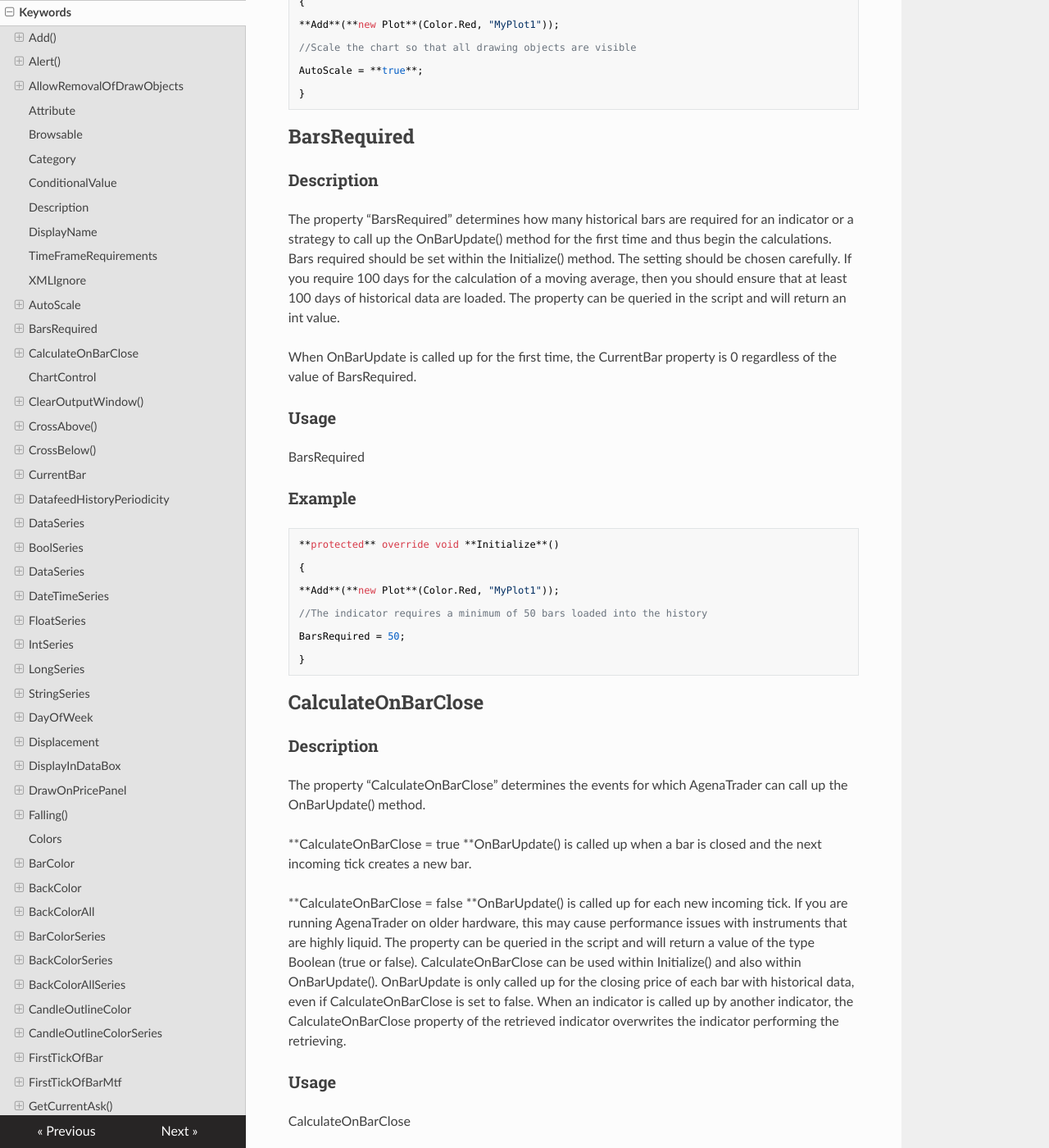
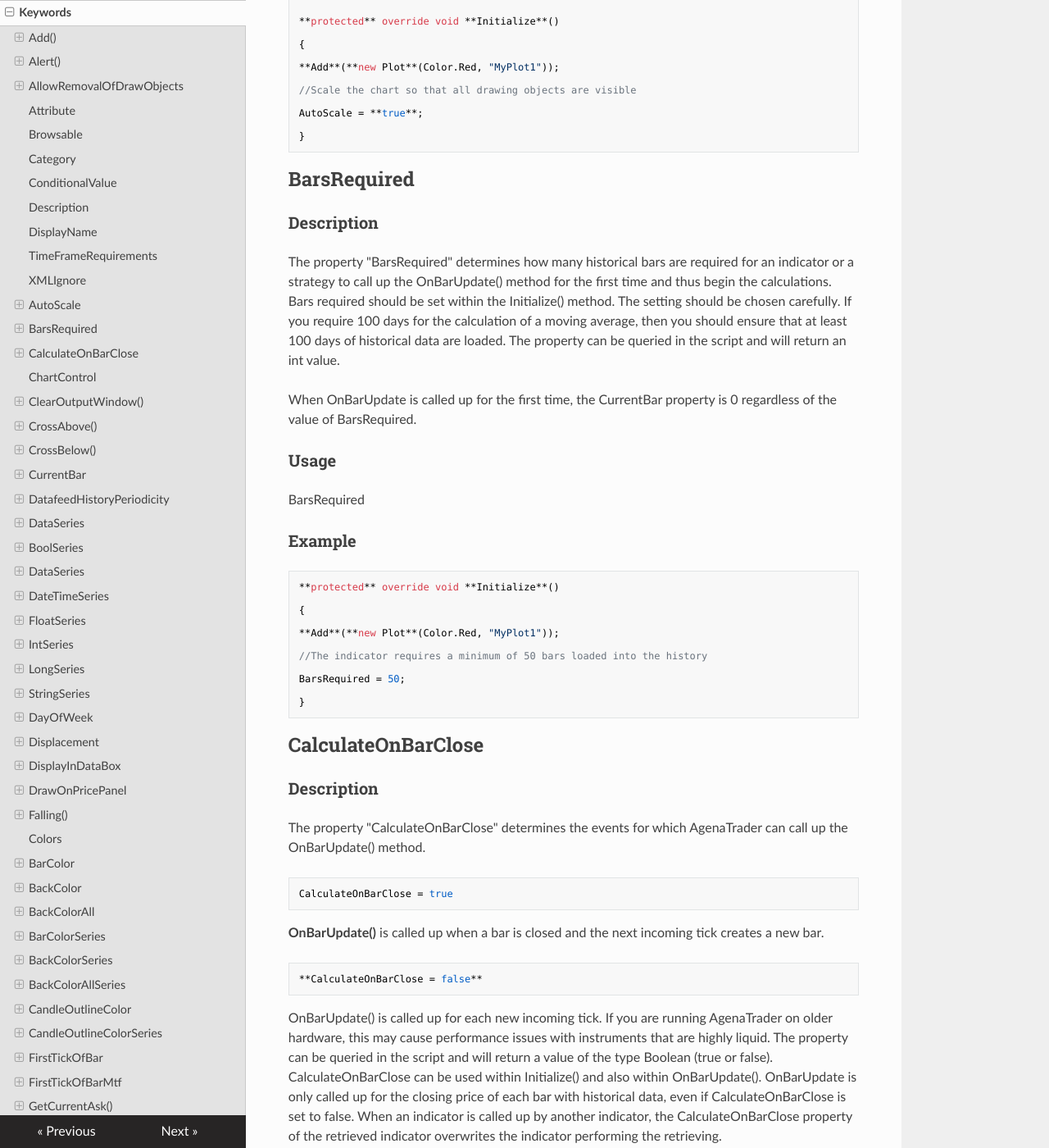
Before and after one commit to AgenaTrader/AgenaScript-documentation, an MkDocs documentation site: the page built from sources/keywords.md, in a window 1280 px wide and 1400 px high, scrolled down 10380 px. Shown: the whole window at 82% size. Built offline with MkDocs 1.6.1, drawn with Linux system fonts in a browser that asks for light colours; nearby versions of some CDN libraries; old or Windows-style settings are respelled for this version of MkDocs; some of the changed text lies outside the part shown.

Commit message:
creating source code blocks

````diff
--- a/sources/keywords.md
+++ b/sources/keywords.md
@@ -138,7 +138,7 @@
 ```cs
 **Alert**(string message, **bool** showMessageBox, string soundLocation);
 
-Due to compatability reasons, an old signature is still used here. When using this method, the color settings and the “re-arm seconds” parameter are ignored.
+Due to compatability reasons, an old signature is still used here. When using this method, the color settings and the "re-arm seconds" parameter are ignored.
 
 **Alert**(string id, AlertPriority priority, string message, string soundLocation, **int** rearmSeconds, Color backColor, Color forColor);
 ```
@@ -155,8 +155,8 @@
 |                |                                                                                                                       |
 |----------------|-----------------------------------------------------------------------------------------------------------------------|
 | message        | Alert text displayed within the messages tab                                                                          |
-| soundLocation  | Name of a sound file in the \*.wav format. If no path is specified, then “My Documents\\AgenaTrader\\Sounds\\ is used |
-| showMessageBox | If set to “true”, a message box will be displayed in addition to the sound                                            |
+| soundLocation  | Name of a sound file in the \*.wav format. If no path is specified, then "My Documents\\AgenaTrader\\Sounds\\ is used |
+| showMessageBox | If set to "true", a message box will be displayed in addition to the sound                                            |
 
 ### Example
 ```cs
@@ -166,9 +166,11 @@
 **if** (**CrossBelow**(**SMA**(20), **SMA**(50), 1))
 
 **Alert**("Check short signal!", **true**, "Alert4.wav");
+```
 
 To use music files in a different path, you need to specify the path:
 
+```cs
 string pathOfSoundfile = Environment.**GetFolderPath**(Environment.SpecialFolder.MyDocuments)+@"\\MyAlertSounds\\";
 
 string nameOfSoundFile = "MyAlertSoundFile.wav";
@@ -181,7 +183,7 @@
 
 ### Description
 
-“AllowRemovalOfDrawObjects” is a property of indicators that can be set under [*Initialize()*].
+"AllowRemovalOfDrawObjects" is a property of indicators that can be set under [*Initialize()*].
 
 **AllowRemovalOfDrawObjects = true**
 
@@ -191,7 +193,7 @@
 
 Drawing objects that have been created by a strategy or indicator CANNOT be manually removed from the chart. They are removed once the indicator or strategy is removed.
 
-This property can be queried and will return “true” or “false”.
+This property can be queried and will return "true" or "false".
 
 ### Usage
 
@@ -291,7 +293,7 @@
 The category attribute defines under which category in the properties dialog the parameter is shown.
 If this attribute is missing, the parameters category is accepted as the standard.
 
-The following example shows how to create the new category “My Parameters” in the properties dialog:
+The following example shows how to create the new category "My Parameters" in the properties dialog:
 ```cs
 
 \[Category("My Parameters")\]
@@ -409,11 +411,14 @@
 
 Timeframe requirements is an attribute in AgenaScripts.
 
-If you want a script to use data from various timeframes, the class requires the attribute „TimeFrameRequirements“. You can specify multiple timeframes here:
-
+If you want a script to use data from various timeframes, the class requires the attribute „TimeFrameRequirements". You can specify multiple timeframes here:
+
+```cs
 \[**TimeFrameRequirements**("1 day")\]
 
 \[**TimeFrameRequirements**("15 minutes", "1 day", "1 week")\]
+```
+
 
 The amount of data provided for the other timeframes will always be the same as the number of actual candles loaded into the chart. If there are 500 candles for a 5-minute chart, then 500 candles of another timeframe will also be loaded. In the first example above, 500 daily candles will be loaded. In the second example, 500 15-minute candles, 500 daily candles and 500 weekly candles will be loaded.
 The amount of data can become rather large very quickly, thus you should take precautions when using this attribute.
@@ -422,7 +427,7 @@
 
 **Important:**
 
-If a class uses a different indicator that requires one or more secondary timeframes, then the “TimeFrameRequirements” attribute must be set for the class retrieving the data. An example for this can be seen here: [*GetDayBar*].
+If a class uses a different indicator that requires one or more secondary timeframes, then the "TimeFrameRequirements" attribute must be set for the class retrieving the data. An example for this can be seen here: [*GetDayBar*].
 
 ## XMLIgnore
 
@@ -498,15 +503,21 @@
 
 Auto scale is a property of indicators that can be set within the Initialize() method.
 
+```cs
 **AutoScale = true (default)**
+```
+
 
 The price axis (y-axis) of the chart is set so that all plots and lines of an indicator are visible.
 
+```cs
 **AutoScale = false**
+```
+
 
 Plots and lines of an indicator or strategy are not accounted for in the scaling of the y-axis. Therefore they may lie outside of the visible chart area.
 
-This property can be queried and will return either “true” or “false”.
+This property can be queried and will return either "true" or "false".
 
 ### Usage
 
@@ -533,7 +544,7 @@
 
 ### Description
 
-The property “BarsRequired” determines how many historical bars are required for an indicator or a strategy to call up the OnBarUpdate() method for the first time and thus begin the calculations. Bars required should be set within the Initialize() method.
+The property "BarsRequired" determines how many historical bars are required for an indicator or a strategy to call up the OnBarUpdate() method for the first time and thus begin the calculations. Bars required should be set within the Initialize() method.
 The setting should be chosen carefully. If you require 100 days for the calculation of a moving average, then you should ensure that at least 100 days of historical data are loaded.
 The property can be queried in the script and will return an int value.
 
@@ -564,13 +575,19 @@
 
 ### Description
 
-The property “CalculateOnBarClose” determines the events for which AgenaTrader can call up the OnBarUpdate() method.
-
-**CalculateOnBarClose = true
-**OnBarUpdate() is called up when a bar is closed and the next incoming tick creates a new bar.
-
-**CalculateOnBarClose = false
-**OnBarUpdate() is called up for each new incoming tick.
+The property "CalculateOnBarClose" determines the events for which AgenaTrader can call up the OnBarUpdate() method.
+
+```cs
+CalculateOnBarClose = true
+```
+
+**OnBarUpdate()** is called up when a bar is closed and the next incoming tick creates a new bar.
+
+```cs
+**CalculateOnBarClose = false**
+```
+
+OnBarUpdate() is called up for each new incoming tick.
 If you are running AgenaTrader on older hardware, this may cause performance issues with instruments that are highly liquid.
 The property can be queried in the script and will return a value of the type Boolean (true or false).
 CalculateOnBarClose can be used within Initialize() and also within OnBarUpdate().
@@ -607,23 +624,14 @@
 The important properties are:
 
 -   ChartFontColor, BackColor
-
 -   UpColor, DownColor
-
 -   Font
-
 -   BarMarginLeft, BarMarginRight
-
 -   BarSpace, BarWidth
-
 -   BarsPainted
-
 -   FirstBarPainted, LastBarPainted
-
 -   BarsVisible
-
 -   FirstBarVisible, LastBarVisible
-
 -   GetXByBarIdx, GetYByValue
 
 An example can be seen here: [*PlotSample*].
@@ -704,9 +712,12 @@
 
 ### Usage
 
+```cs
 **CrossAbove**(IDataSeries series1, **double value**, **int** lookBackPeriod)
 
 **CrossAbove**(IDataSeries series1, IDataSeries series2, **int** lookBackPeriod)
+```
+
 
 ### Return Value
 
@@ -846,39 +857,22 @@
 ### Definition
 
 public enum DatafeedHistoryPeriodicity
-
 -   DatafeedHistoryPeriodicity.Tick
-
 -   DatafeedHistoryPeriodicity.Second
-
 -   DatafeedHistoryPeriodicity.Minute
-
 -   DatafeedHistoryPeriodicity.Hour
-
 -   DatafeedHistoryPeriodicity.Day
-
 -   DatafeedHistoryPeriodicity.Week
-
 -   DatafeedHistoryPeriodicity.Month
-
 -   DatafeedHistoryPeriodicity.Volume
-
 -   DatafeedHistoryPeriodicity.Range
-
 -   DatafeedHistoryPeriodicity.Quarter
-
 -   DatafeedHistoryPeriodicity.Year
-
 -   DatafeedHistoryPeriodicity.HeikinAshi
-
 -   DatafeedHistoryPeriodicity.Renko
-
 -   DatafeedHistoryPeriodicity.LineBreak
-
 -   DatafeedHistoryPeriodicity.Kagi
-
 -   DatafeedHistoryPeriodicity.PointAndFigure
-
 -   DatafeedHistoryPeriodicity.Custom
 
 See *TimeFrame*, *TimeFrames*.
@@ -918,7 +912,7 @@
 Each data series contains a **Set()**, **Reset()** and **ContainsValue()** method.
 With Set(value) or Set(int barsAgo, value) you can place values into the data series for the current position, or in this case into the barsAgo position.
 With Reset() or Reset(int barsAgo) you can delete a value from the data series for the current position or for the barsAgo position. This has the result that no valid value exists at this position any more.
-Programming with the help of the reset method can simplify otherwise complex logic. This is especially true for Boolean series, where only “true” or “false” values can be included.
+Programming with the help of the reset method can simplify otherwise complex logic. This is especially true for Boolean series, where only "true" or "false" values can be included.
 The ContainsValue() checks whether a data series has a value for a specific position.
 
 ### Information about Data Types
@@ -961,29 +955,47 @@
 
 Assigning a value to the data series for the current position:
 
+```cs
 myBoolSeries.**Set**(**true**);
+```
+
 
 Writing a value in the past into the data series:
 
+```cs
 myBoolSeries.**Set**(**int** barsAgo, **bool** Value);
+```
+
 
 ### Delete Values
 
 Removing the current value for the data series:
 
+```cs
 myBoolSeries.**Reset**();
+```
+
 
 Removing a value in the past from the data series:
+```cs
 
 myBoolSeries.**Reset**(**int** barsAgo);
+```
+
 
 ### Check Values for their Validity
 
+```cs
 myBoolSeries.**ContainsValue**(**int** barsAgo);
+```
+
 
 ### Read Value
 
+```cs
 **Print** ("For the bar of " + Time\[0\] + " ago the value of the data series is: " + myBoolSeries\[0\]);
+```
+
 
 ### Example
 
@@ -1042,29 +1054,47 @@
 
 Assigning a value to the data series for the current position:
 
+```cs
 myDataSeries.Set(Bars\[0\].Close);
+```
+
 
 Writing a value in the past into the data series:
+```cs
 
 myDataSeries.**Set**(**int** barsAgo, **duble** Value);
+```
+
 
 ### Delete Values
 
 Removing the current value from the data series:
 
+```cs
 myDataSeries.**Reset**();
+```
+
 
 Removing a value in the past from the data series:
+```cs
 
 myDataSeries.**Reset**(**int** barsAgo);
 
+```
+
 ### Check Values for their Validity
 
+```cs
 myDataSeries.**ContainsValue**(**int** barsAgo);
+```
+
 
 ### Read Value
+```cs
 
 **Print** ("For the bar from " + Time\[0\] + " ago the value for the data series is: " + myDataSeries\[0\]);
+```
+
 
 ### Example
 ```cs
@@ -1111,29 +1141,47 @@
 
 Assigning a value to the current position of the data series:
 
+```cs
 myDataSeries.**Set**(DateTime Value);
+```
+
 
 Writing a value from the past into the data series:
 
+```cs
 myDataSeries.**Set**(**int** barsAgo, DateTime Value);
+```
+
 
 ### Delete Values
 
 Removing the current value from the data series:
 
+```cs
 myDataSeries.**Reset**();
+```
+
 
 Remove a past value from the data series:
 
+```cs
 myDataSeries.**Reset**(**int** barsAgo);
+```
+
 
 ### Check Values for their Validity
 
+```cs
 myDataSeries.**ContainsValue**(**int** barsAgo);
+```
+
 
 ### Read Value
 
+```cs
 **Print** ("For the bar from " + Time\[0\] + " ago the value of the data series is: " + myDataSeries\[0\]);
+```
+
 
 ### Example
 
@@ -1180,29 +1228,47 @@
 
 Assigning a value to the current position of the data series
 
+```cs
 myDataSeries.**Set**(**float** Value);
+```
+
 
 Writing a value from the past into the data series:
+```cs
 
 myDataSeries.**Set**(**int** barsAgo, **float** Value);
+```
+
 
 ### Delete Values
 
 Removing the current value from the data series:
+```cs
 
 myDataSeries.**Reset**();
+```
+
 
 Removing a value located in the past from the data series:
+```cs
 
 myDataSeries.**Reset**(**int** barsAgo);
+```
+
 
 ### Check Values for their Validity
+```cs
 
 myDataSeries.**ContainsValue**(**int** barsAgo);
+```
+
 
 ### Read Value
+```cs
 
 **Print** ("For the bar from " + Time\[0\] + " ago the value for the data series is: " + myDataSeries\[0\]);
+```
+
 
 ### Example
 
@@ -1251,30 +1317,48 @@
 ### Assign Values
 
 Assigning a value to the current position of the data series
+```cs
 
 myDataSeries.**Set**(**int** Value);
+```
+
 
 Writing a value from the past into the data series:
+```cs
 
 myDataSeries.**Set**(**int** barsAgo, **int** Value);
+```
+
 
 ### Delete Values
 
 Removing the current value from the data series:
+```cs
 
 myDataSeries.**Reset**();
+```
+
 
 Removing a value located in the past from the data series:
+```cs
 
 myDataSeries.**Reset**(**int** barsAgo);
+```
+
 
 ### Check Values for their Validity
+```cs
 
 myDataSeries.**ContainsValue**(**int** barsAgo);
+```
+
 
 ### Read Value
+```cs
 
 **Print** (For the bar from + Time\[0\] + the value of the data series is:+ myDataSeries\[0\]);
+```
+
 
 ### Example
 
@@ -1320,30 +1404,48 @@
 ### Assign Values
 
 Assigning a value to the current position of the data series:
+```cs
 
 myDataSeries.**Set**(**long** Value);
+```
+
 
 Writing a value from the past into the data deries:
+```cs
 
 myDataSeries.**Set**(**int** barsAgo, **long** Value);
+```
+
 
 ### Delete Values
 
 Removing the current value from the data series:
+```cs
 
 myDataSeries.**Reset**();
+```
+
 
 Removing a value located in the past from the data series:
+```cs
 
 myDataSeries.**Reset**(**int** barsAgo);
+```
+
 
 ### Check Values for their Validity
+```cs
 
 myDataSeries.**ContainsValue**(**int** barsAgo);
+```
+
 
 ### Read Value
+```cs
 
 **Print** (For the bar from + Time\[0\] + the value of the data series is:+ myDataSeries\[0\]);
+```
+
 
 ### Example
 
@@ -1445,7 +1547,7 @@
 
 ### Description
 
-“DayOfWeek” outputs the date-time value (such as a timestamp) for each bar.
+"DayOfWeek" outputs the date-time value (such as a timestamp) for each bar.
 
 Of course, all other methods defined within the C\# language for usage of date-time objects are also available, such as day, month, year, hour, minute, second, day of week etc.
 
@@ -1456,7 +1558,6 @@
 Property DayOfWeek
 
 public enum DayOfWeek
-
 -   DayOfWeek.Monday
 -   DayOfWeek.Tuesday
 -   DayOfWeek.Wednesday
@@ -1484,7 +1585,7 @@
 
 ### Description
 
-By implementing “Displacement”, you can shift a drawn indicator line right or left along the x-axis.
+By implementing "Displacement", you can shift a drawn indicator line right or left along the x-axis.
 This property can be queried within the script and will return an int value.
 
 Blue line: Displacement = 0 (Original)
@@ -1522,15 +1623,21 @@
 
 ### Description
 
-The property “DisplayInDataBox” states whether the value of an indicator is contained in the data box of the chart or not.
+The property "DisplayInDataBox" states whether the value of an indicator is contained in the data box of the chart or not.
 
 The property can be queried in the script and returns a value of the type Boolean (true or false).
+```cs
 
 **DisplayInDataBox = true (default)**
+```
+
 
 The indicator values are displayed in the data box.
+```cs
 
 **DisplayInDataBox = false**
+```
+
 
 The indicator values are not displayed in the data box.
 
@@ -1563,13 +1670,19 @@
 
 ### Description
 
-The property “DrawOnPricePanel” determines the panel in which the drawing objects are drawn.
+The property "DrawOnPricePanel" determines the panel in which the drawing objects are drawn.
+```cs
 
 **DrawOnPricePanel = true (default)**
+```
+
 
 Drawing objects are shown in the price chart
+```cs
 
 **DrawOnPricePanel = false**
+```
+
 
 Drawing objects are drawn in the panel (subchart) assigned to the indicator
 
@@ -1615,7 +1728,7 @@
 
 ### Description
 
-The Falling() method allows you to test whether an “is falling” condition exists, i.e. whether the current value is smaller than the value of the previous bar.
+The Falling() method allows you to test whether an "is falling" condition exists, i.e. whether the current value is smaller than the value of the previous bar.
 
 See [*CrossAbove()*], [*CrossBelow()*], [*Rising()*].
 
@@ -1679,7 +1792,7 @@
 
 ### Parameter
 
-a color object of the type “public struct color”
+a color object of the type "public struct color"
 
 ### Usage
 
@@ -1706,7 +1819,7 @@
 
 ### Parameter
 
-a color object of the type “public struct color”
+a color object of the type "public struct color"
 
 ### Usage
 
@@ -1748,7 +1861,7 @@
 
 ### Parameter
 
-A color object of the type “public struct color”
+A color object of the type "public struct color"
 
 ### Usage
 
@@ -1777,7 +1890,7 @@
 
 ### Parameter
 
-a color object of the type “public struct color”
+a color object of the type "public struct color"
 
 int barsAgo
 
@@ -1789,7 +1902,7 @@
 
 When using the method with an index \[**int** barsAgo\] the color for the referenced bar will be changed or returned.
 
-**Caution: Only the color of a bar whose color has been explicitly changed beforehand will be returned. In all other cases, the “Color.Empty” value will be returned.**
+**Caution: Only the color of a bar whose color has been explicitly changed beforehand will be returned. In all other cases, the "Color.Empty" value will be returned.**
 
 ### Example
 
@@ -1828,13 +1941,13 @@
 
 ### Description
 
-Back color series is a data series containing the background color for each bar. If the background color for the subcharts is to be included, please use “BackColorAllSeries” instead.
+Back color series is a data series containing the background color for each bar. If the background color for the subcharts is to be included, please use "BackColorAllSeries" instead.
 
 See [*Colors*], [*BarColorSeries*][*BarColor*], [*BackColorAllSeries*][] [*CandleOutlineColorSeries*].
 
 ### Parameter
 
-a color object of the type “public struct color”
+a color object of the type "public struct color"
 
 int barsAgo
 
@@ -1878,7 +1991,7 @@
 
 ### Parameter
 
-a color object of the type “public struct color”
+a color object of the type "public struct color"
 
 int barsAgo
 
@@ -1909,7 +2022,7 @@
 
 ### Parameter
 
-a color object of the type “public struct color”
+a color object of the type "public struct color"
 
 ### Usage
 
@@ -1940,7 +2053,7 @@
 
 ### Parameter
 
-a color object of the type “public struct color”
+a color object of the type "public struct color"
 
 int barsAgo
 
@@ -1973,9 +2086,9 @@
 
 ### Description
 
-FirstTickOfBar is a property of the type “bool” that returns “true” if the currently incoming tick is associated with a new bar. This means that this tick is the first tick of a new bar.
+FirstTickOfBar is a property of the type "bool" that returns "true" if the currently incoming tick is associated with a new bar. This means that this tick is the first tick of a new bar.
 This property can only be meaningfully applied when the indicator or strategy is running in the tick-by-tick mode, meaning that CalculateOnBarClose = false and the data feed is able to output real-time values.
-When using end-of-day data in a daily chart, the “FirstTickOfBar” is always true for the last bar.
+When using end-of-day data in a daily chart, the "FirstTickOfBar" is always true for the last bar.
 FirstTickOfBar should not be used outside of the OnBarUpdate() method.
 See [*Bars.TickCount*].
 
@@ -2023,9 +2136,12 @@
 
 ### Example
 
+```cs
 **if** (**FirstTickOfBarMtf**(BarsInProgress))
 
 **Print**("A new bar has begun.");
+```
+
 
 ## GetCurrentAsk()
 
@@ -2128,12 +2244,18 @@
 series Every data series, such as close, high, low, etc.
 
 ### Return Value
+```cs
 
 **int** barsAgo How many bars ago the high occurred
-
-### Usage
+```
+
+
+### Usage
+```cs
 
 **HighestBar**(IDataSeries series, **int** period)
+```
+
 
 ### Example
 
@@ -2197,61 +2319,43 @@
 none
 
 ### Usage
+```cs
 
 **protected** override void **Initialize**()
+```
+
 
 ### Important Keywords
 
 -   [*Add()*]
-
 -   [*AllowRemovalOfDrawObjects*]
-
 -   [*AutoScale*]
-
 -   [*BarsRequired*]
-
 -   [*CalculateOnBarClose*]
-
 -   [*ClearOutputWindow()*]
-
 -   [*Displacement*]
-
 -   [*DisplayInDataBox*]
-
 -   [*DrawOnPricePanel*]
-
 -   [*InputPriceType*]
-
 -   [*Overlay*]
-
 -   [*PaintPriceMarkers*]
-
 -   [*SessionBreakLines*]
-
 -   [*VerticalGridLines*]
 
 **Additional Keywords for Strategies**
 
 -   [*DefaultQuantity*]
-
 -   [*EntriesPerDirection*]
-
 -   [*EntryHandling*]
-
 -   [*SetStopLoss()*]
-
 -   [*SetProfitTarget()*]
-
 -   [*SetTrailStop()*]
-
 -   [*TimeInForce*]
-
 -   [*TraceOrders*]
 
 ### More Information
 
 **Caution:**
-
 The Initialize() method is not only called up at the beginning of an indicator or strategy calculation, but also if the chart is reloaded unexpectedly or if the properties dialog of indicators is opened and so on.
 Developers of custom AgenaScripts should NOT use this method for running their own routines, opening forms, performing license checks, etc. The OnStartUp() method should be used for these kind of tasks.
 
@@ -2322,8 +2426,11 @@
 See [*PriceType*]
 
 ### Usage
+```cs
 
 InputPriceType
+```
+
 
 ### Example1
 
@@ -2385,7 +2492,7 @@
 
 ### Description
 
-With “instrument”, information concerning the trading instrument (stock, future etc.) is made available.
+With "instrument", information concerning the trading instrument (stock, future etc.) is made available.
 
 Detailed information can be found here: *Instruments*.
 
@@ -2394,7 +2501,7 @@
 ### Description
 
 A line object is used for drawing a horizontal line in the chart. Usually, these are upper and lower trigger lines for indicators such as the RSI (70 and 30).
-The lines described here are not to be confused with lines from the drawing objects (see “DrawHorizontalLine”).
+The lines described here are not to be confused with lines from the drawing objects (see "DrawHorizontalLine").
 Line objects can be added to an indicator with the help of the Add() method, and with this, added to the lines collection.
 
 See [*Plot*].
@@ -2410,9 +2517,12 @@
 
 ### Usage
 
+```cs
 **Line**(Color color, **double value**, string name)
 
 **Line**(Pen pen, **double value**, string name)
+```
+
 
 ### More Information
 
@@ -2481,15 +2591,10 @@
 |----------|----------------------|
 | message  | Text (message)       |
 | logLevel | Possible values are
-
             InfoLogLevel.Info
-
             InfoLogLevel.Message
-
             InfoLogLevel.Warning
-
             InfoLogLevel.Alert
-
             InfoLogLevel.Error    |
 
 ### Example
@@ -2536,8 +2641,11 @@
 **int** barsAgo How many bars ago the low occurred
 
 ### Usage
+```cs
 
 **LowestBar**(IDataSeries series, **int** period)
+```
+
 
 ### Example
 ```cs
@@ -2613,11 +2721,17 @@
 
 The overlay property defines whether the indicator outputs are displayed in the price chart above the bars or whether a separate chart window is opened below the charting area.
 
+```cs
 **Overlay = true**
+```
+
 
 The indicator is drawn above the price (for example an [*SMA*])
 
+```cs
 **Overlay = false (default)**
+```
+
 
 A separate chart window is opened (RSI)
 
@@ -2818,7 +2932,7 @@
 
 graphics The graphics object of the price chart (context)
 
-rectangle The size of the drawing area (type “public struct rectangle”)
+rectangle The size of the drawing area (type "public struct rectangle")
 
 double min The smallest price in the y-axis
 
@@ -2975,7 +3089,6 @@
 See [*InputPriceType*]
 
 Following variables are available:
-
 -   PriceType.Close
 -   PriceType.High
 -   PriceType.Low
@@ -3069,7 +3182,10 @@
 
 ### Example
 
+```cs
 **RemoveDrawObjects**("My line");
+```
+
 
 ## RemoveDrawObjects()
 
@@ -3105,7 +3221,10 @@
 
 ### Usage
 
+```cs
 **Rising**(IDataSeries series)
+
+```
 
 ### Return Value
 
@@ -3278,8 +3397,11 @@
 Update() is to be used with caution and is intended for use by experienced programmers.
 
 ### Usage
+```cs
 
 Update()
+```
+
 
 ### Return Value
 
@@ -3344,11 +3466,11 @@
 ```
 
 
-**Without Update() - Wrong
-**If Ind2 is called up by Ind1, the get-method of MyPublicVariable is called up in Ind2. Without Update(), the value of MyPublicVariable would be returned. In this case it would be 0.
-
-**With Update() - Correct
-**By calling up Update(), OnBarUpdate() is initially executed by Ind2. This sets MyPublicVariable to 1. Lastly, the value 1 is passed on to the requesting indicator.
+**Without Update() - Wrong**
+If Ind2 is called up by Ind1, the get-method of MyPublicVariable is called up in Ind2. Without Update(), the value of MyPublicVariable would be returned. In this case it would be 0.
+
+**With Update() - Correct**
+By calling up Update(), OnBarUpdate() is initially executed by Ind2. This sets MyPublicVariable to 1. Lastly, the value 1 is passed on to the requesting indicator.
 
 ## Value
 
````
Also changed, not shown: sources/drawing_objects.md (+8 -2 lines), sources/events.md (+6 -3 lines), sources/handling_bars_and_instruments.md (+244 -33 lines), sources/hints_and_advice.md (+4 -9 lines), sources/strategy_programming.md (+11 -20 lines).
